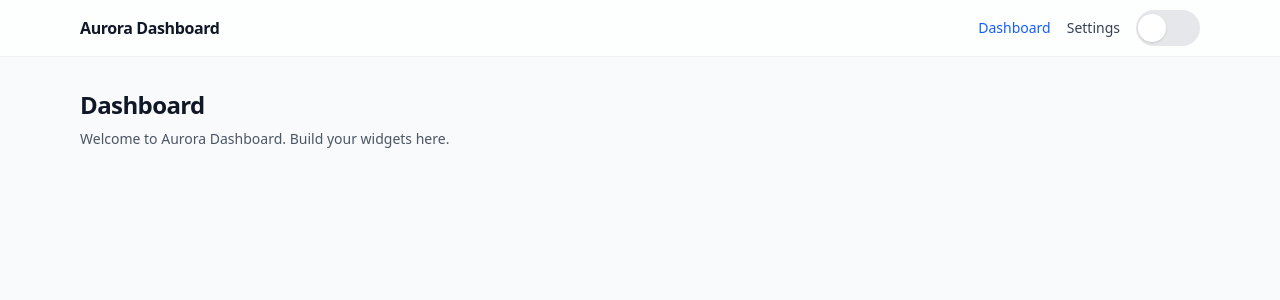
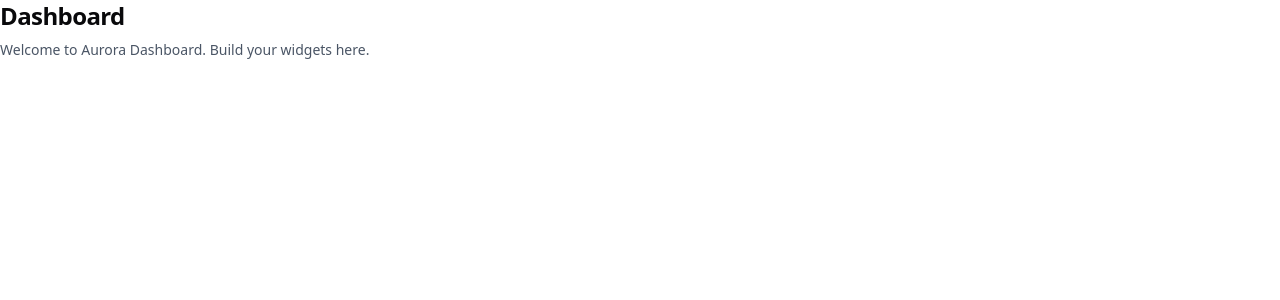
Before and after one commit to VizeJS-dev/muse, a React (Vite) app: page / in a window 1280 px wide. Shown: the top 300 px of the page. Built offline with nearby package versions, Linux system fonts and the light colour scheme.

Commit message:
Integrate shadcn/ui with token-based theming, Tailwind CSS configuration, and Vite aliases. Add utilities, components.json, and updates to README for setup instructions.

```diff
--- a/package.json
+++ b/package.json
@@ -12,6 +12,8 @@
   "dependencies": {
     "@tailwindcss/vite": "^4.1.15",
     "clsx": "^2.1.1",
+    "tailwind-merge": "^2.6.0",
+    "lucide-react": "^0.469.0",
     "framer-motion": "^12.23.24",
     "react": "^19.1.1",
     "react-dom": "^19.1.1",
--- a/src/index.css
+++ b/src/index.css
@@ -1 +1,76 @@
 @import "tailwindcss";
+
+/* shadcn/ui CSS variables and base tokens */
+:root {
+  --background: 0 0% 100%;
+  --foreground: 240 10% 3.9%;
+
+  --muted: 240 4.8% 95.9%;
+  --muted-foreground: 240 3.8% 46.1%;
+
+  --popover: 0 0% 100%;
+  --popover-foreground: 240 10% 3.9%;
+
+  --card: 0 0% 100%;
+  --card-foreground: 240 10% 3.9%;
+
+  --border: 240 5.9% 90%;
+  --input: 240 5.9% 90%;
+
+  --primary: 240 5.9% 10%;
+  --primary-foreground: 0 0% 98%;
+
+  --secondary: 240 4.8% 95.9%;
+  --secondary-foreground: 240 5.9% 10%;
+
+  --accent: 240 4.8% 95.9%;
+  --accent-foreground: 240 5.9% 10%;
+
+  --destructive: 0 84.2% 60.2%;
+  --destructive-foreground: 0 0% 98%;
+
+  --ring: 240 5.9% 10%;
+
+  --radius: 0.5rem;
+}
+
+.dark {
+  --background: 240 10% 3.9%;
+  --foreground: 0 0% 98%;
+
+  --muted: 240 3.7% 15.9%;
+  --muted-foreground: 240 5% 64.9%;
+
+  --popover: 240 10% 3.9%;
+  --popover-foreground: 0 0% 98%;
+
+  --card: 240 10% 3.9%;
+  --card-foreground: 0 0% 98%;
+
+  --border: 240 3.7% 15.9%;
+  --input: 240 3.7% 15.9%;
+
+  --primary: 0 0% 98%;
+  --primary-foreground: 240 5.9% 10%;
+
+  --secondary: 240 3.7% 15.9%;
+  --secondary-foreground: 0 0% 98%;
+
+  --accent: 240 3.7% 15.9%;
+  --accent-foreground: 0 0% 98%;
+
+  --destructive: 0 62.8% 30.6%;
+  --destructive-foreground: 0 0% 98%;
+
+  --ring: 240 4.9% 83.9%;
+}
+
+/* Base resets using tokens */
+* {
+  border-color: hsl(var(--border));
+}
+
+body {
+  background-color: hsl(var(--background));
+  color: hsl(var(--foreground));
+}
--- a/src/layouts/AppLayout.tsx
+++ b/src/layouts/AppLayout.tsx
@@ -1,11 +1,9 @@
 import { Outlet } from 'react-router-dom'
-import Navbar from '../components/Navbar'
 
 export default function AppLayout() {
   return (
-    <div className="min-h-svh bg-gray-50 text-gray-900 dark:bg-gray-950 dark:text-gray-100">
-      <Navbar />
-      <main className="mx-auto max-w-6xl px-4 py-8">
+    <div className="min-h-svh bg-background text-foreground">
+      <main className="min-h-svh w-full p-0">
         <Outlet />
       </main>
     </div>
--- /dev/null
+++ b/src/lib/utils.ts
@@ -0,0 +1,6 @@
+import { type ClassValue, clsx } from 'clsx'
+import { twMerge } from 'tailwind-merge'
+
+export function cn(...inputs: ClassValue[]) {
+  return twMerge(clsx(inputs))
+}
--- /dev/null
+++ b/tailwind.config.ts
@@ -0,0 +1,68 @@
+import type { Config } from 'tailwindcss'
+
+export default {
+  darkMode: 'class',
+  content: [
+    './index.html',
+    './src/**/*.{ts,tsx}',
+  ],
+  theme: {
+    extend: {
+      colors: {
+        border: 'hsl(var(--border))',
+        input: 'hsl(var(--input))',
+        ring: 'hsl(var(--ring))',
+        background: 'hsl(var(--background))',
+        foreground: 'hsl(var(--foreground))',
+        primary: {
+          DEFAULT: 'hsl(var(--primary))',
+          foreground: 'hsl(var(--primary-foreground))',
+        },
+        secondary: {
+          DEFAULT: 'hsl(var(--secondary))',
+          foreground: 'hsl(var(--secondary-foreground))',
+        },
+        destructive: {
+          DEFAULT: 'hsl(var(--destructive))',
+          foreground: 'hsl(var(--destructive-foreground))',
+        },
+        muted: {
+          DEFAULT: 'hsl(var(--muted))',
+          foreground: 'hsl(var(--muted-foreground))',
+        },
+        accent: {
+          DEFAULT: 'hsl(var(--accent))',
+          foreground: 'hsl(var(--accent-foreground))',
+        },
+        popover: {
+          DEFAULT: 'hsl(var(--popover))',
+          foreground: 'hsl(var(--popover-foreground))',
+        },
+        card: {
+          DEFAULT: 'hsl(var(--card))',
+          foreground: 'hsl(var(--card-foreground))',
+        },
+      },
+      borderRadius: {
+        lg: 'var(--radius)',
+        md: 'calc(var(--radius) - 2px)',
+        sm: 'calc(var(--radius) - 4px)',
+      },
+      keyframes: {
+        'accordion-down': {
+          from: { height: '0' },
+          to: { height: 'var(--radix-accordion-content-height)' },
+        },
+        'accordion-up': {
+          from: { height: 'var(--radix-accordion-content-height)' },
+          to: { height: '0' },
+        },
+      },
+      animation: {
+        'accordion-down': 'accordion-down 0.2s ease-out',
+        'accordion-up': 'accordion-up 0.2s ease-out',
+      },
+    },
+  },
+  plugins: [],
+} satisfies Config
--- a/vite.config.ts
+++ b/vite.config.ts
@@ -1,6 +1,7 @@
 import { defineConfig } from 'vite'
 import tailwindcss from '@tailwindcss/vite'
 import react from '@vitejs/plugin-react'
+import path from 'node:path'
 
 // https://vite.dev/config/
 export default defineConfig({
@@ -12,4 +13,9 @@
     }),
     tailwindcss(),
   ],
+  resolve: {
+    alias: {
+      '@': path.resolve(__dirname, 'src'),
+    },
+  },
 })
```
Also changed, not shown: components.json (added), 2 other files (tests, documents, lock files or other folders). Lines whose indentation alone changed are shown as unchanged.
